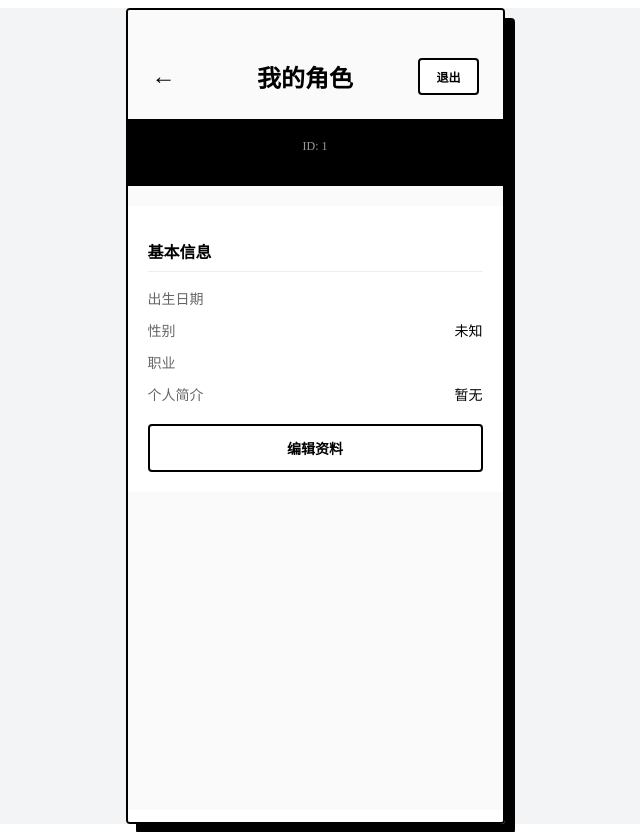
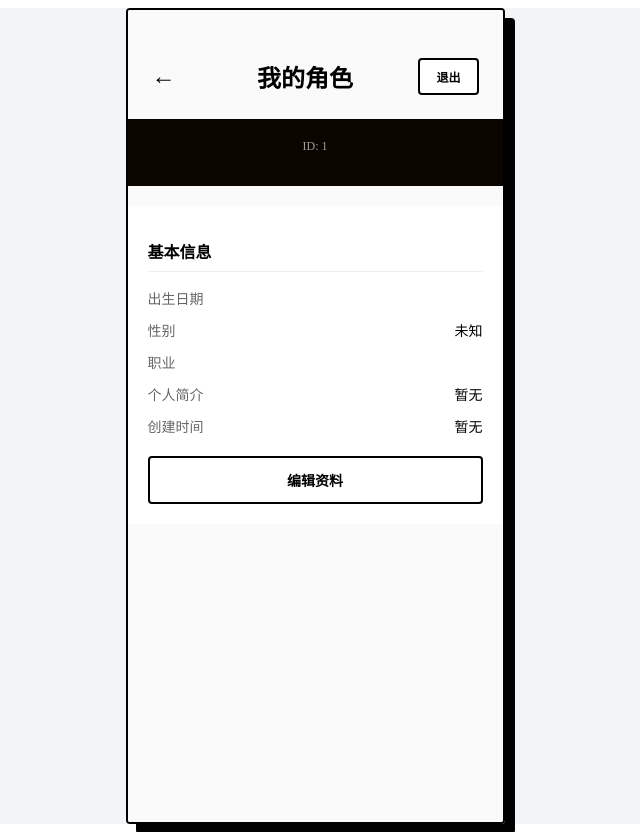
Before and after one commit to NCGreatDevil/the-lucky-life, a Vue app: page /profile in a window 1280 px wide. Shown: the whole page, without its empty margins (325-965 px from the left). Built offline with nearby package versions, Linux system fonts and the light colour scheme; no server answers; sample sign-in values are in the browser's storage; the HTML template or start-up script is replaced by a standard one; a web font is replaced by a local one.

Commit message:
ui: 添加创建时间显示，格式化 Unix 时间戳

```diff
--- a/src/views/Profile.vue
+++ b/src/views/Profile.vue
@@ -43,6 +43,10 @@
             <div class="info-item">
               <span class="label">个人简介</span>
               <span class="value">{{ user.bio || '暂无' }}</span>
+            </div>
+            <div class="info-item">
+              <span class="label">创建时间</span>
+              <span class="value">{{ formatDate(user.createdAt) }}</span>
             </div>
           </div>
 
@@ -203,6 +207,17 @@ const genderText = computed(() => {
   return map[user.value?.gender] || '未知'
 })
 
+function formatDate(timestamp) {
+  if (!timestamp) return '暂无'
+  const date = new Date(timestamp * 1000) // 转换为毫秒
+  const year = date.getFullYear()
+  const month = String(date.getMonth() + 1).padStart(2, '0')
+  const day = String(date.getDate()).padStart(2, '0')
+  const hours = String(date.getHours()).padStart(2, '0')
+  const minutes = String(date.getMinutes()).padStart(2, '0')
+  return `${year}-${month}-${day} ${hours}:${minutes}`
+}
+
 onMounted(async () => {
   if (userStore.isLoggedIn) {
     try {
@@ -261,6 +276,7 @@ async function handleLogout() {
   min-height: 100vh;
   /* padding: 24px;
   padding-top: 48px; */
+  padding-bottom: 24px;
   background: #fafafa;
   overflow-y: auto;
 }
@@ -329,7 +345,7 @@ async function handleLogout() {
 
 .user-card {
   padding: 20px;
-  background: #000;
+  background: #0B0500;
   color: #fff;
   text-align: center;
 }
```
